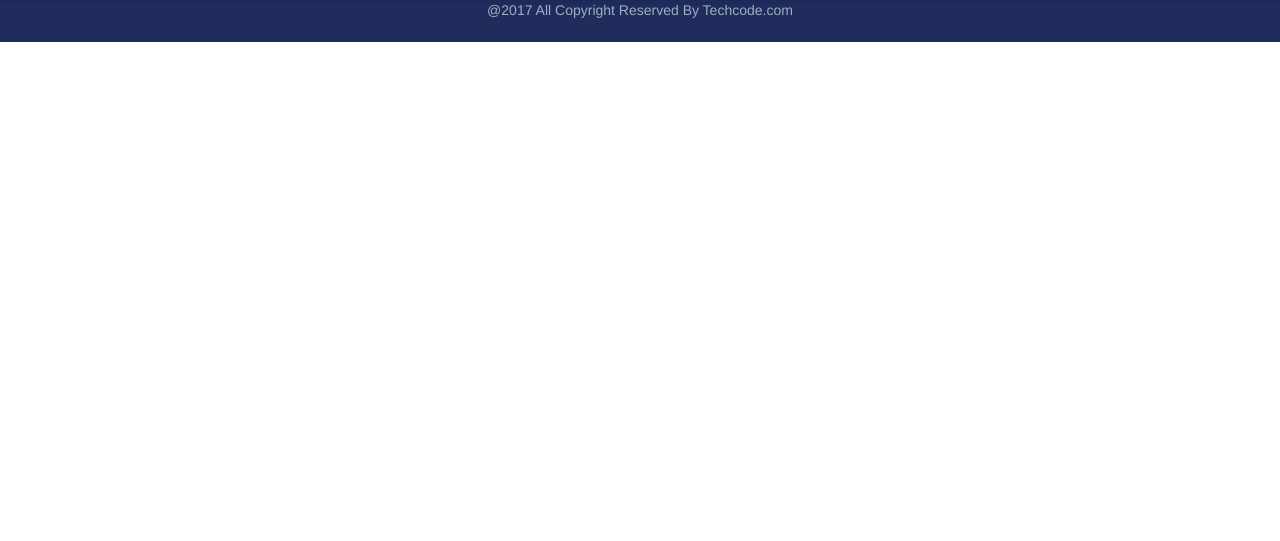
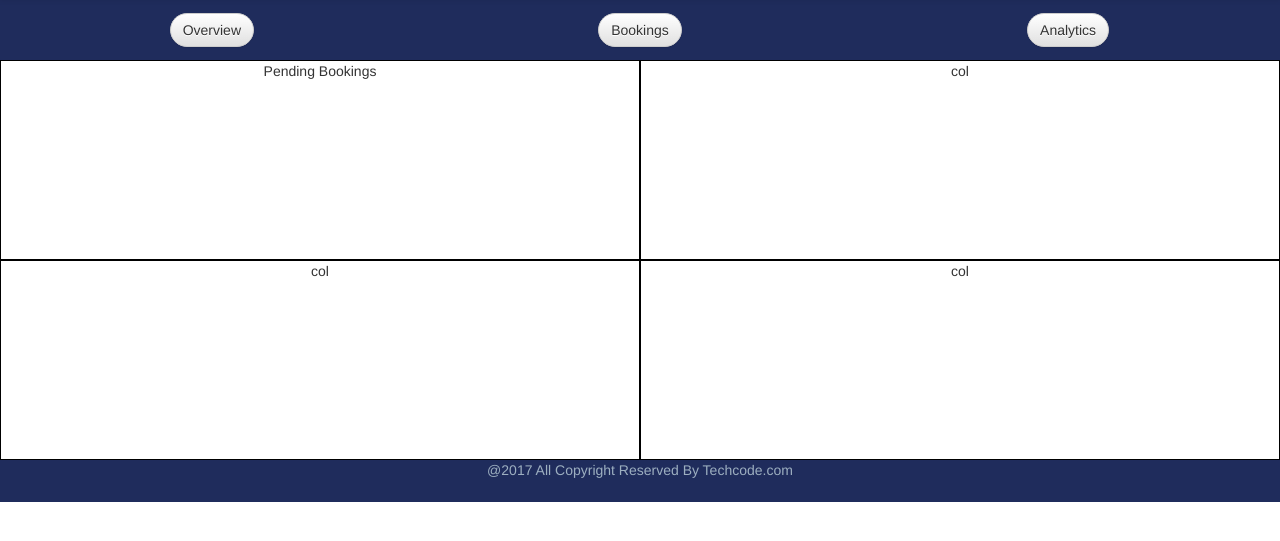
Before and after one commit to pratity4samutpada/TechcodeBooker, a Django app: page /booker/dashboard in a window 1280 px wide. Shown: the part 51-592 px from the top of the page. Run offline with Django 3.2, Linux system fonts and the light colour scheme; data that the repository does not hold is empty; parts of the project's set-up code (start-up, migrations or seed data) failed here and were passed over; some libraries are stand-ins or nearby versions.

Commit message:
added very minimal dashboard skeleton

```diff
--- a/techcodebooker/roombooker/static/css/booking.css
+++ b/techcodebooker/roombooker/static/css/booking.css
@@ -1,5 +1,13 @@
 body {
     margin: 0;
+}
+
+
+#calendar-container {
+
+}
+#calendar {
+
 }
 .form-background {
     margin-top: 4%;
@@ -31,6 +39,7 @@ input[type=text]:focus {
     margin:1em;
     background-color: #c12e2a;
     width: 50%;
+    margin-left: 25%;
 }
 
 #submit-btn {
--- /dev/null
+++ b/techcodebooker/roombooker/static/css/dashboard.css
@@ -0,0 +1,28 @@
+.dashboard-nav {
+    background-color: #1F2C5C;
+    width: 100%;
+    padding: 1%;
+    text-align: center;
+}
+
+.dashboard-btns {
+    border-radius: 25px;
+}
+.body-default-view {
+    border: 1px solid black;
+    height: 200px;
+    text-align: center;
+}
+
+#pending-bookings {
+
+}
+
+.pending-booking-rows {
+    height: 30px;
+    background-color: red;
+}
+
+.pending-booking-cols {
+    background-color: green;
+}
--- a/techcodebooker/roombooker/templates/communitymanager/dashboard.html
+++ b/techcodebooker/roombooker/templates/communitymanager/dashboard.html
@@ -1,8 +1,41 @@
 <!DOCTYPE html>
 {% extends "roombooker/base.html" %}
 {%block content%}
-<div class="container">
+<div class="container-fluid dashboard-nav">
+    <div class="row" class = "dashboard-nav">
+        <div class="col-md-4" id="overview-selector">
+            <button type="button" class="btn btn-default dashboard-btns">Overview</button>
+        </div>
+        <div class="col-md-4" id="bookings-selector">
+            <button type="button" class="btn btn-default dashboard-btns">Bookings</button>
+        </div>
+        <div class="col-md-4" id="analytics-selector">
+            <button type="button" class="btn btn-default dashboard-btns">Analytics</button>
+        </div>
+    </div>
+</div>
+<div class = "container-fluid dashboard-body">
+    <div class = "row">
+        <div class="col-md-6 body-default-view" id="dashboard-pending-bookings-container">Pending Bookings
+            <div id="pending-bookings"></div>
+        </div>
+        <div class="col-md-6 body-default-view" id="dashboard-companies-container">col</div>
+        <div class="w-100"></div>
+        <div class="col-md-6 body-default-view" id="dashboard-rooms-container">col</div>
+        <div class="col-md-6 body-default-view">col</div>
+        <!--<div class = "col-md-3">-->
 
+        <!--</div>-->
+        <!--<div class = "col-md-3">-->
+
+        <!--</div>-->
+        <!--<div class = "col-md-3">-->
+
+        <!--</div>-->
+        <!--<div class = "col-md-3">-->
+
+        <!--</div>-->
+    </div>
 </div>
 
 <!--{%if not bookings%}-->
--- a/techcodebooker/roombooker/templates/roombooker/base.html
+++ b/techcodebooker/roombooker/templates/roombooker/base.html
@@ -14,6 +14,7 @@
     <link rel="stylesheet" type="text/css" href="{% static 'css/booking.css' %}">
     <link rel="stylesheet" type="text/css" href="{% static 'css/confirmation.css' %}">
     <link rel="stylesheet" type="text/css" href="{% static 'css/done.css' %}">
+    <link rel="stylesheet" type="text/css" href="{% static 'css/dashboard.css' %}">
     {% block head %}{% endblock %}
     <script src="https://code.jquery.com/jquery-3.1.1.min.js"
             integrity="sha256-hVVnYaiADRTO2PzUGmuLJr8BLUSjGIZsDYGmIJLv2b8="
--- a/techcodebooker/roombooker/templates/roombooker/booking.html
+++ b/techcodebooker/roombooker/templates/roombooker/booking.html
@@ -17,13 +17,13 @@
 <script src="{% static 'js/calendar.js' %}"></script>
 
 <div class="container" id="body-background">
-    <div class="row">
-        <div id="calendar-container" class="col-md-8">
+    <div class="row" >
+        <div id="calendar-container" class="col-md-8" style="box-sizing: border-box;">
             <div id="calendar">
             </div>
         </div>
 
-        <div class="col-md-4 form-background">
+        <div class="col-md-4 form-background" style="box-sizing: border-box;">
             <div data-room-id="{{data_from_step_1.id}}" id="selected-room">
                 <img class = "image-from-step-1" src="{{data_from_step_1.room_image.url}}">
                 <h4>{{data_from_step_1.room_name}}</h4>
```
Also changed, not shown: techcodebooker/roombooker/static/js/dashboard.js (added).
